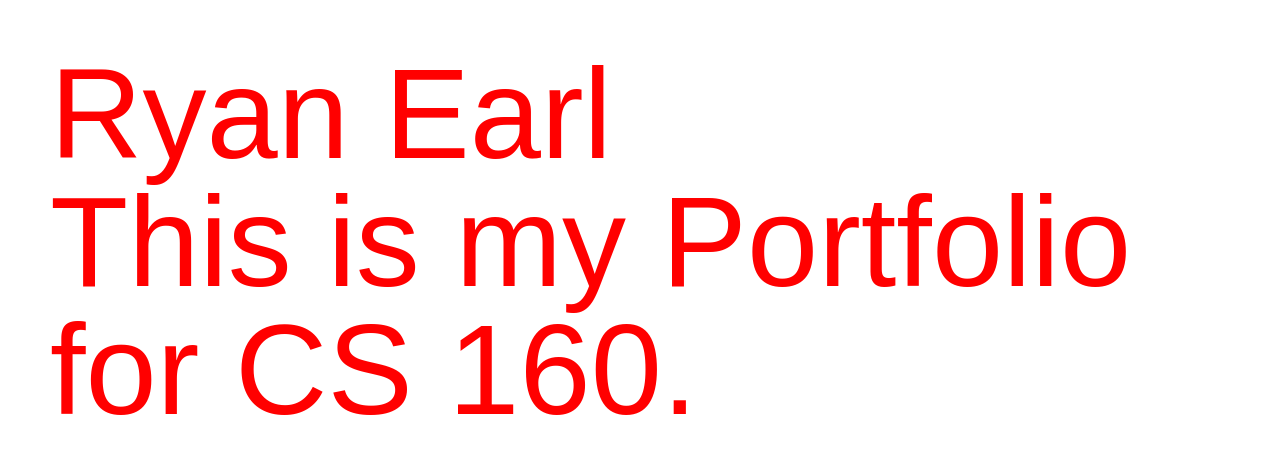
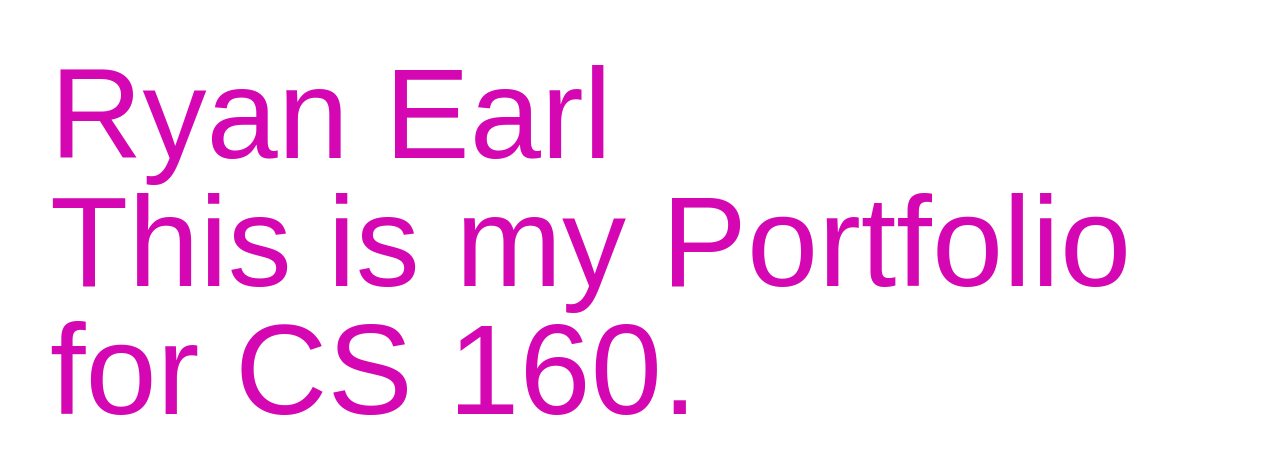
Before and after one commit to Hoboson02/Earlr-osu-github.io, a plain HTML site: page index.html in a window 1280 px wide. Drawn offline with Linux system fonts and the light colour scheme.

Commit message:
Color Change

```diff
--- a/screen.css
+++ b/screen.css
@@ -19,7 +19,7 @@ time, mark, audio, video {
   vertical-align: baseline; }
 h1 {
     font-size: 8em;
-    color: #ff0000;
+    color: #d407b2;
 }
 
 body {
```
